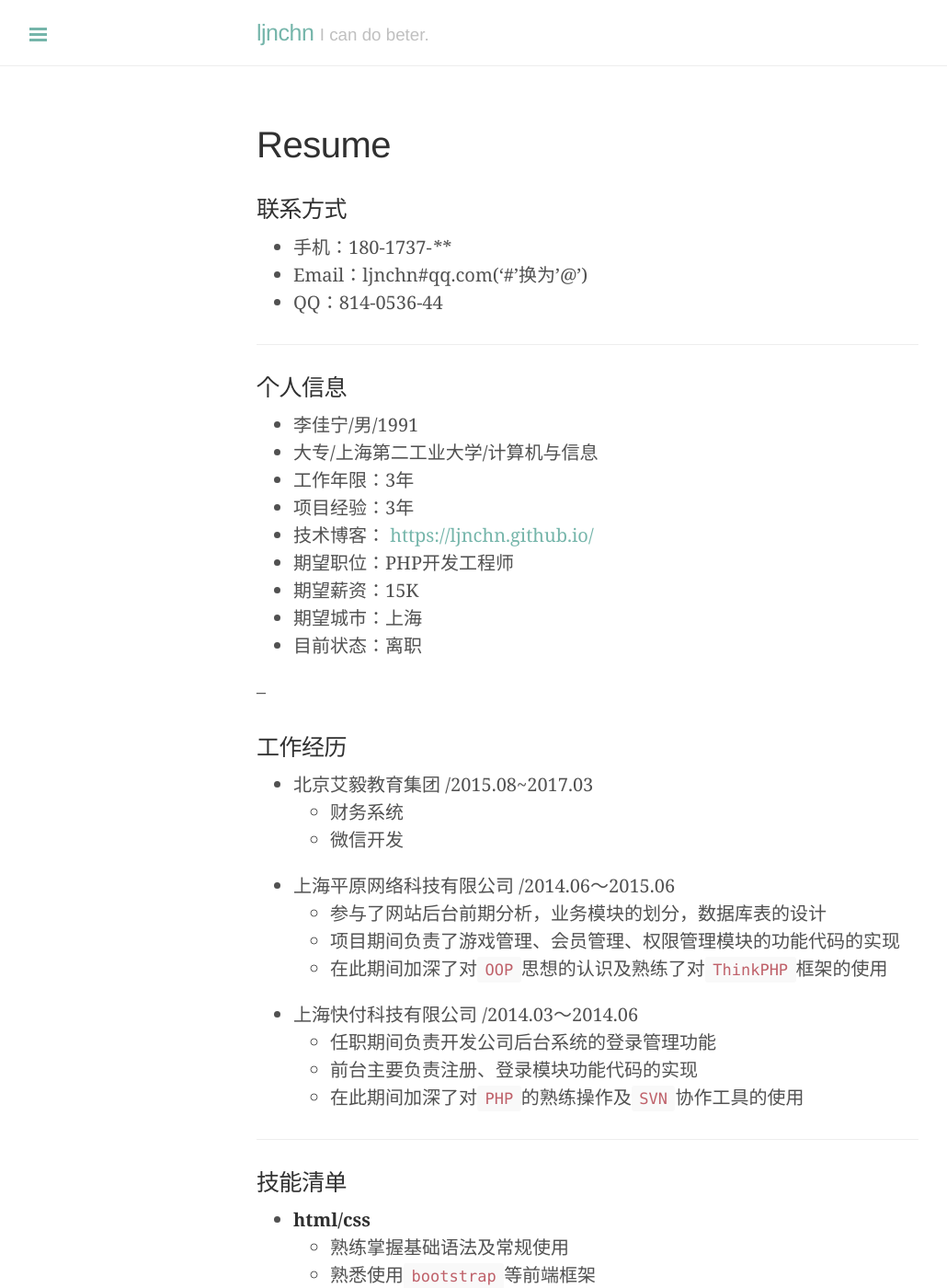
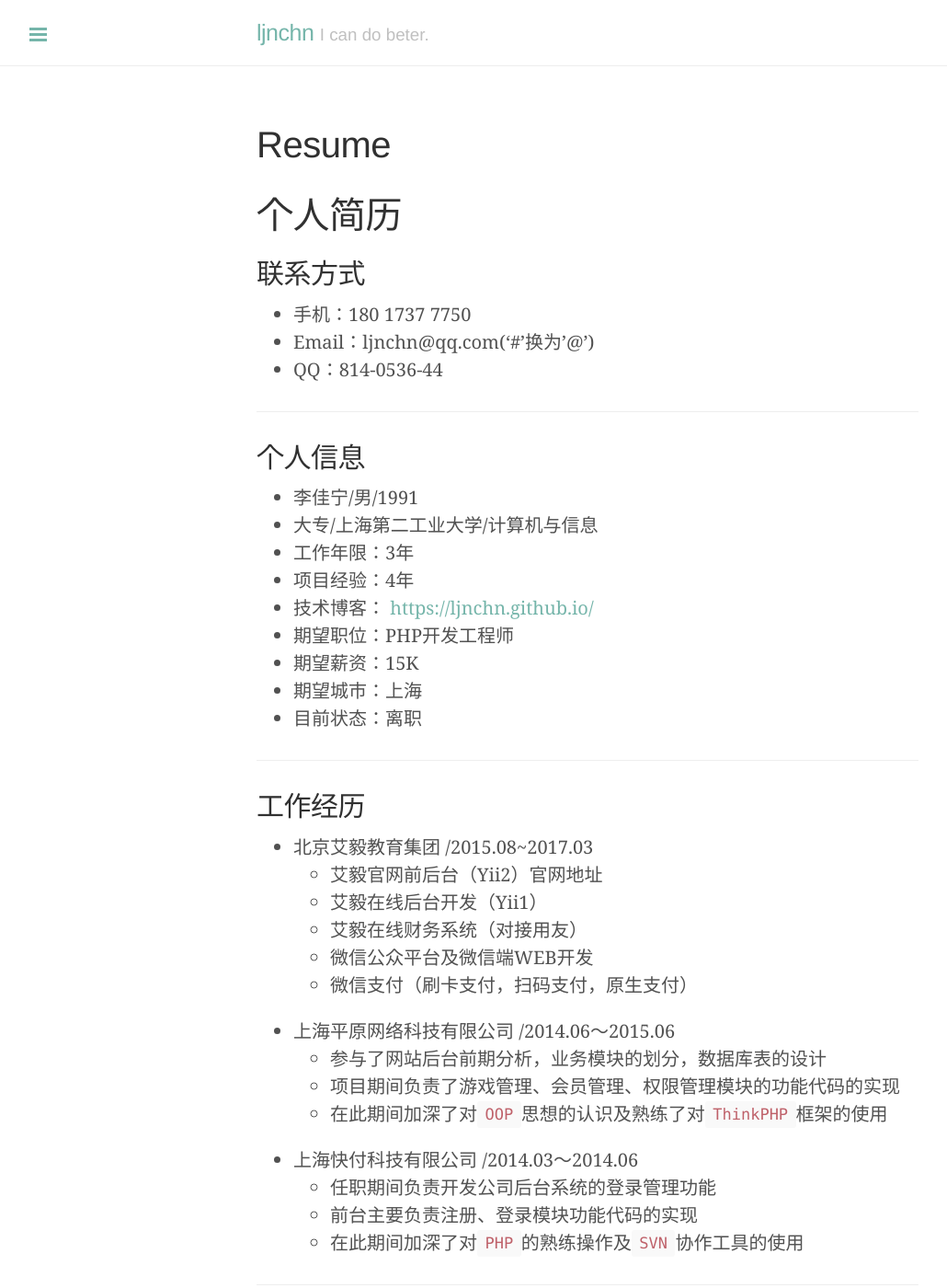
Before and after one commit to ljnchn/ljnchn.github.io, a Jekyll site: the page built from resume.md, in a window 1280 px wide and 1400 px high. Shown: the whole window at 92% size, without its empty margins (1-1031 px from the left). Built offline with Jekyll 4.4.1, drawn with Linux system fonts in a browser that asks for light colours; some web fonts are replaced; comment, search, counter and statistics services are not loaded.

Commit message:
个人简历更新

```diff
--- a/resume.md
+++ b/resume.md
@@ -4,87 +4,103 @@
 published: true
 ---
 
-### 联系方式
-- 手机：180-1737-****
-- Email：ljnchn#qq.com('#'换为'@')
+# 个人简历
+
+## 联系方式
+
+- 手机：180 1737 7750
+- Email：ljnchn@qq.com('#'换为'@')
 - QQ：814-0536-44
 
 ---
 
-### 个人信息
+## 个人信息
+
 - 李佳宁/男/1991
 - 大专/上海第二工业大学/计算机与信息
 - 工作年限：3年
-- 项目经验：3年
+- 项目经验：4年
 - 技术博客： <https://ljnchn.github.io/>
 - 期望职位：PHP开发工程师
 - 期望薪资：15K
 - 期望城市：上海
 - 目前状态：离职
 
---
-### 工作经历
+---
+
+## 工作经历
 
 - 北京艾毅教育集团 /2015.08~2017.03
-	- 财务系统
-	- 微信开发
+  - 艾毅官网前后台（Yii2）官网地址
+  - 艾毅在线后台开发（Yii1）
+  - 艾毅在线财务系统（对接用友）
+  - 微信公众平台及微信端WEB开发
+  - 微信支付（刷卡支付，扫码支付，原生支付）
+
+
 - 上海平原网络科技有限公司 /2014.06～2015.06
-    - 参与了网站后台前期分析，业务模块的划分，数据库表的设计
-    - 项目期间负责了游戏管理、会员管理、权限管理模块的功能代码的实现
-    - 在此期间加深了对`OOP`思想的认识及熟练了对`ThinkPHP`框架的使用
+  - 参与了网站后台前期分析，业务模块的划分，数据库表的设计
+  - 项目期间负责了游戏管理、会员管理、权限管理模块的功能代码的实现
+  - 在此期间加深了对`OOP`思想的认识及熟练了对`ThinkPHP`框架的使用
 - 上海快付科技有限公司 /2014.03～2014.06
-    - 任职期间负责开发公司后台系统的登录管理功能
-    - 前台主要负责注册、登录模块功能代码的实现
-    - 在此期间加深了对`PHP`的熟练操作及`SVN`协作工具的使用
-
----
-### 技能清单
-- **html/css**
-    - 熟练掌握基础语法及常规使用
-    - 熟悉使用`bootstrap`等前端框架
-    - 了解`http`协议，会话机制技术（cookie、session）
-    - 了解`HTML5`、`CSS3`等技术
-- **javascript**
-    - 熟练掌握基本语法及常规使用
-    - 熟悉使用原生JS及`Jquery`操作DOM及事件操作
-    - 熟悉使用`AJAX`操作及`JSON`数据交换
-- **PHP**
-    - 熟练掌握基本语法及常规使用
-    - 熟悉使用`OOP`思想，`MVC`架构设计
-    - 熟练掌握`ThinkPHP`框架开发项目
-    - 熟悉使用`Smarty`模版引擎及其静态化技术
-    - 了解PHP开发代码优化，页面静态化及数据缓存
-- **Mysql**
-    - 熟练掌握`CRUD`等基本SQL语句
-    - 熟悉数据库设计，索引优化
-    - 了解`memcache`、`redis`等数据库优化技术
-- **Apache/Nginx**
-    - 熟悉使用`Apache`安装及配置
-    - 熟悉使用`Apache`虚拟主机设置、分布式部署
-    - 了解`Nginx`基本使用
-- **Linux**
-    - 熟悉使用常规操作命令
-    - 了解`LAMP`、`LNMP`环境搭建及配置
-
----
-### 个人作品
-- 班级签到 /2013.10
-    - 局域网内自动根据`MAC`地址标识，以时间为标准的签到系统
-- 毕业留言板 /2014.5
-    - 毕业设计，前端框架使用`bootstrap`，加入了用户登录注册，个人中心发表留言等模块
-- JS炸金花 /2014.10
-    - 使用`Jquery`写的一个小游戏
-- 大学计划 /2015.02
-    - 目前正在开发的一个业余项目。使用`ThinkPHP`框架为基础，前台采用`bootstrap`前端框架
-    - 整体结构包括`CMS`功能和`Forum`中心
-    - 主要功能包括学校管理、会员管理、帖子管理、积分管理、权限管理等模块
+  - 任职期间负责开发公司后台系统的登录管理功能
+  - 前台主要负责注册、登录模块功能代码的实现
+  - 在此期间加深了对`PHP`的熟练操作及`SVN`协作工具的使用
 
 ---
 
-### 自我评价
+## 技能清单
+
+- **html/css**
+  - 熟练掌握基础语法及常规使用
+  - 熟悉使用`bootstrap`等前端框架
+  - 了解`http`协议，会话机制技术（cookie、session）
+  - 了解`HTML5`、`CSS3`等技术
+- **javascript**
+  - 熟练掌握基本语法及常规使用
+  - 熟悉使用原生JS及`Jquery`操作DOM及事件操作
+  - 熟悉使用`AJAX`操作及`JSON`数据交换
+- **PHP**
+  - 熟练掌握基本语法及常规使用
+  - 熟悉使用`OOP`思想，`MVC`架构设计
+  - 熟练掌握`ThinkPHP`框架开发项目
+  - 熟悉使用`Smarty`模版引擎及其静态化技术
+  - 了解PHP开发代码优化，页面静态化及数据缓存
+- **Mysql**
+  - 熟练掌握`CRUD`等基本SQL语句
+  - 熟悉数据库设计，索引优化
+  - 了解`memcache`、`redis`等数据库优化技术
+- **Apache/Nginx**
+  - 熟悉使用`Apache`安装及配置
+  - 熟悉使用`Apache`虚拟主机设置、分布式部署
+  - 了解`Nginx`基本使用
+- **Linux**
+  - 熟悉使用常规操作命令
+  - 了解`LAMP`、`LNMP`环境搭建及配置
+
+---
+
+## 个人作品
+
+- 班级签到 /2013.10
+  - 局域网内自动根据`MAC`地址标识，以时间为标准的签到系统
+- 毕业留言板 /2014.5
+  - 毕业设计，前端框架使用`bootstrap`，加入了用户登录注册，个人中心发表留言等模块
+- JS炸金花 /2014.10
+  - 使用`Jquery`写的一个小游戏
+- 大学计划 /2015.02
+  - 目前正在开发的一个业余项目。使用`ThinkPHP`框架为基础，前台采用`bootstrap`前端框架
+  - 整体结构包括`CMS`功能和`Forum`中心
+  - 主要功能包括学校管理、会员管理、帖子管理、积分管理、权限管理等模块
+
+---
+
+## 自我评价
+
     喜欢编程，可以高效准时完成上级布置的任务；严谨认真，具备良好的编码习惯及文档书写能力；
 
     积极上进，业余时间喜欢研究新技术，增强自身竞争力；为人和善，可以迅速融入公司团队，很好的与同事进行项目合作。
 
-### 致谢
+## 致谢
+
 >感谢您浏览我的简历，希望有机会可以一起共事。
```
